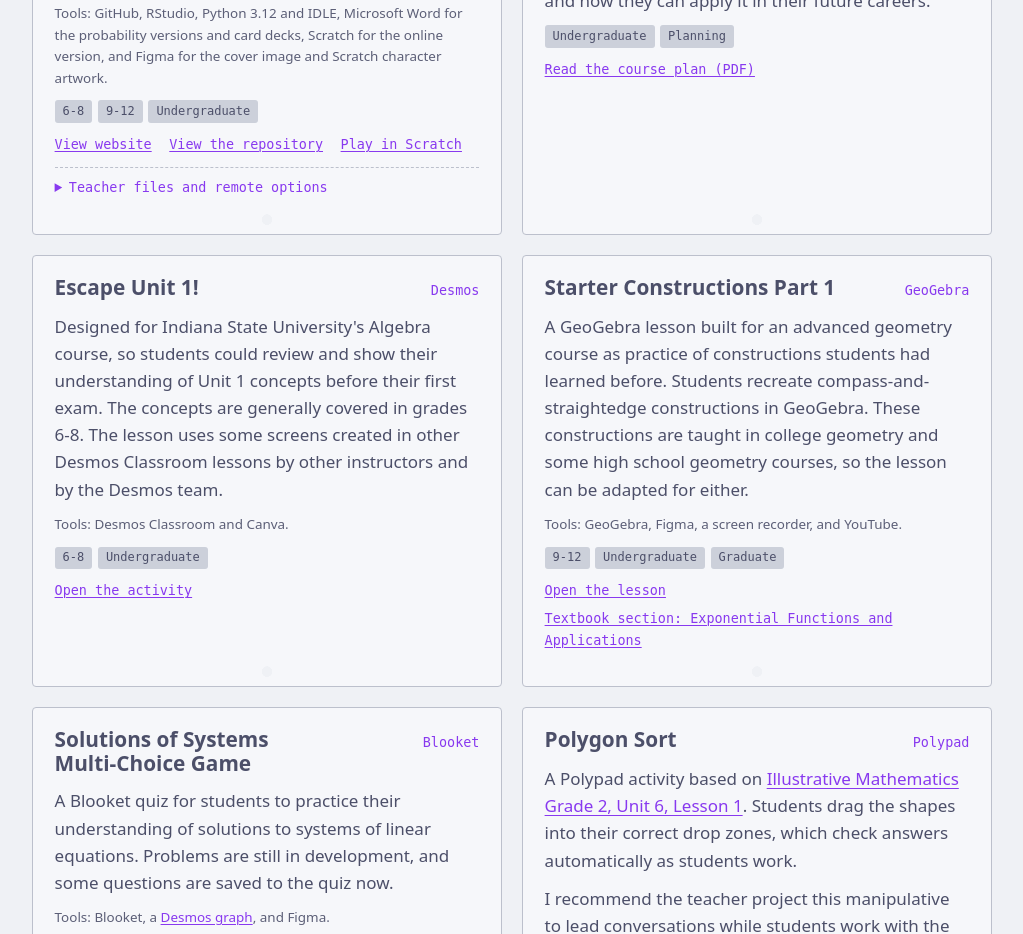
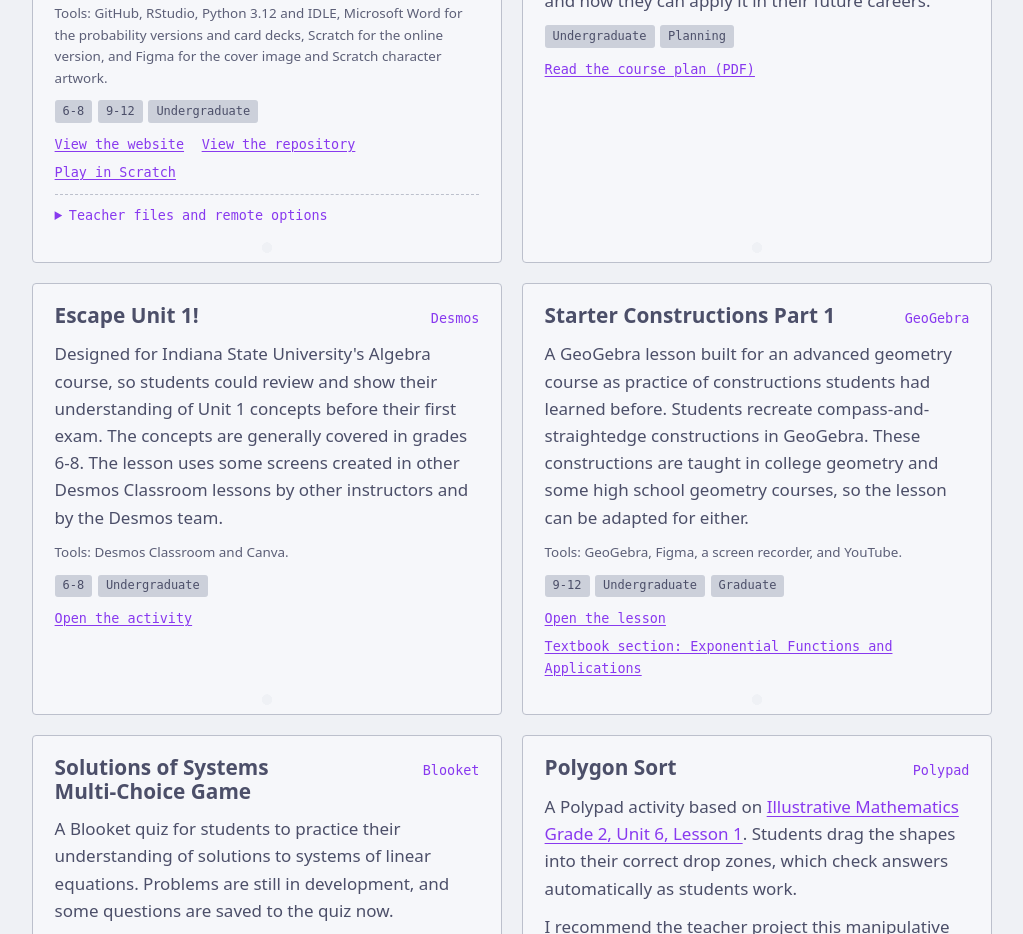
Before and after one commit to chelsyschnabel/chelsyschnabel.github.io, a plain HTML site: page index.html in a window 1280 px wide. Shown: the part 1537-2471 px from the top of the page, without its empty margins (128-1151 px from the left). Drawn offline with Linux system fonts and the light colour scheme; a web font is replaced by a local one.

Commit message:
Update link text from 'View website' to 'View the website'

```diff
--- a/index.html
+++ b/index.html
@@ -258,7 +258,7 @@ footer p { margin: 0; }
           <p class="tools">Tools: GitHub, RStudio, Python 3.12 and IDLE, Microsoft Word for the probability versions and card decks, Scratch for the online version, and Figma for the cover image and Scratch character artwork.</p>
           <ul class="tags"><li>6-8</li><li>9-12</li><li>Undergraduate</li></ul>
           <div class="card-links">
-            <a href="https://chelsyschnabel.github.io/HighLow/">View website</a>
+            <a href="https://chelsyschnabel.github.io/HighLow/">View the website</a>
             <a href="https://github.com/chelsyschnabel/HighLow">View the repository</a>
             <a href="https://scratch.mit.edu/projects/1394284908">Play in Scratch</a>
           </div>
```
